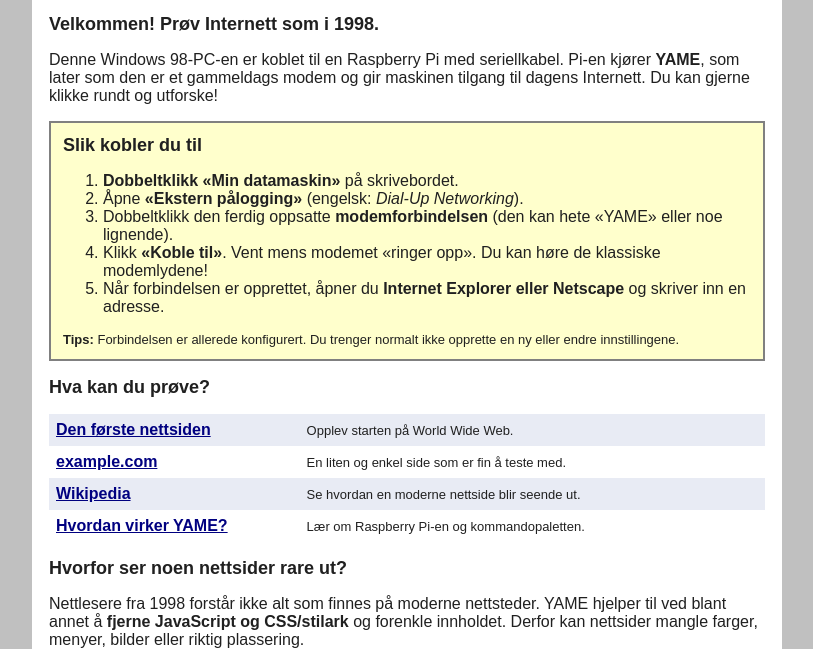
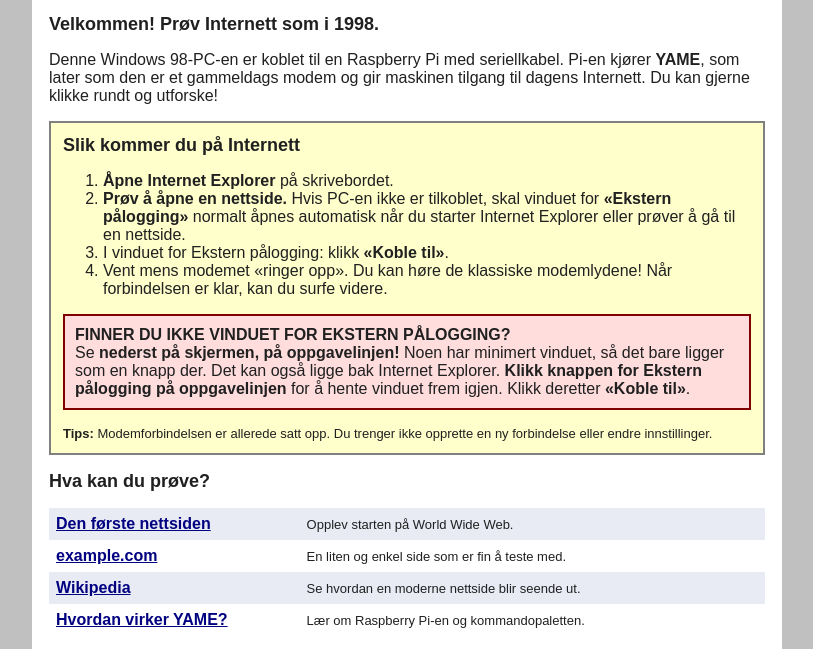
Before and after one commit to skasti/yame, a website: page docs/stand/index.html in a window 1280 px wide. Shown: the part 78-727 px from the top of the page, without its empty margins (233-1046 px from the left). Drawn offline with Linux system fonts and the light colour scheme.

Commit message:
docs: clarify automatic dial-up prompt and minimized taskbar window

```diff
--- a/docs/stand/index.html
+++ b/docs/stand/index.html
@@ -30,24 +30,37 @@
 
     <table width="100%" border="1" cellspacing="0" cellpadding="12" bordercolor="#808080">
       <tr bgcolor="#FFFFCC"><td>
-        <font face="Arial, Helvetica" size="4"><b>Slik kobler du til</b></font>
+        <font face="Arial, Helvetica" size="4"><b>Slik kommer du p&aring; Internett</b></font>
         <font face="Arial, Helvetica" size="3">
         <ol>
-          <li><b>Dobbeltklikk &laquo;Min datamaskin&raquo;</b> p&aring; skrivebordet.</li>
-          <li>&Aring;pne <b>&laquo;Ekstern p&aring;logging&raquo;</b>
-              (engelsk: <i>Dial-Up Networking</i>).</li>
-          <li>Dobbeltklikk den ferdig oppsatte <b>modemforbindelsen</b>
-              (den kan hete &laquo;YAME&raquo; eller noe lignende).</li>
-          <li>Klikk <b>&laquo;Koble til&raquo;</b>. Vent mens modemet &laquo;ringer opp&raquo;.
-              Du kan h&oslash;re de klassiske modemlydene!</li>
-          <li>N&aring;r forbindelsen er opprettet, &aring;pner du
-              <b>Internet Explorer eller Netscape</b> og skriver inn en adresse.</li>
+          <li><b>&Aring;pne Internet Explorer</b> p&aring; skrivebordet.</li>
+          <li><b>Pr&oslash;v &aring; &aring;pne en nettside.</b> Hvis PC-en ikke
+              er tilkoblet, skal vinduet for <b>&laquo;Ekstern p&aring;logging&raquo;</b>
+              normalt &aring;pnes automatisk n&aring;r du starter Internet Explorer
+              eller pr&oslash;ver &aring; g&aring; til en nettside.</li>
+          <li>I vinduet for Ekstern p&aring;logging: klikk <b>&laquo;Koble til&raquo;</b>.</li>
+          <li>Vent mens modemet &laquo;ringer opp&raquo;.
+              Du kan h&oslash;re de klassiske modemlydene! N&aring;r
+              forbindelsen er klar, kan du surfe videre.</li>
         </ol>
         </font>
-        <font face="Arial, Helvetica" size="2">
-          <b>Tips:</b> Forbindelsen er allerede konfigurert. Du trenger
-          normalt ikke opprette en ny eller endre innstillingene.
-        </font>
+        <table width="100%" border="1" cellspacing="0" cellpadding="10" bordercolor="#800000">
+          <tr bgcolor="#FFDDDD"><td>
+            <font face="Arial, Helvetica" size="3">
+              <b>FINNER DU IKKE VINDUET FOR EKSTERN P&Aring;LOGGING?</b><br>
+              Se <b>nederst p&aring; skjermen, p&aring; oppgavelinjen!</b>
+              Noen har minimert vinduet, s&aring; det bare ligger som en
+              knapp der. Det kan ogs&aring; ligge bak Internet Explorer.
+              <b>Klikk knappen for Ekstern p&aring;logging p&aring;
+              oppgavelinjen</b> for &aring; hente vinduet frem igjen.
+              Klikk deretter <b>&laquo;Koble til&raquo;</b>.
+            </font>
+          </td></tr>
+        </table>
+        <p><font face="Arial, Helvetica" size="2">
+          <b>Tips:</b> Modemforbindelsen er allerede satt opp.
+          Du trenger ikke opprette en ny forbindelse eller endre innstillinger.
+        </font></p>
       </td></tr>
     </table>
 
```
